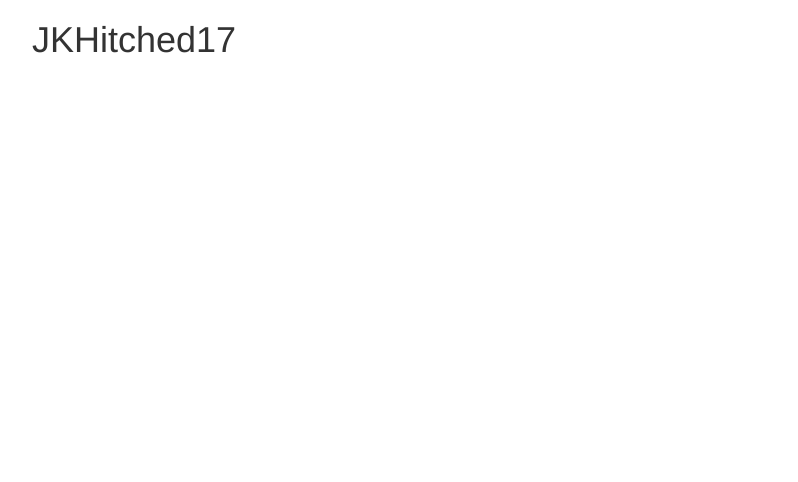
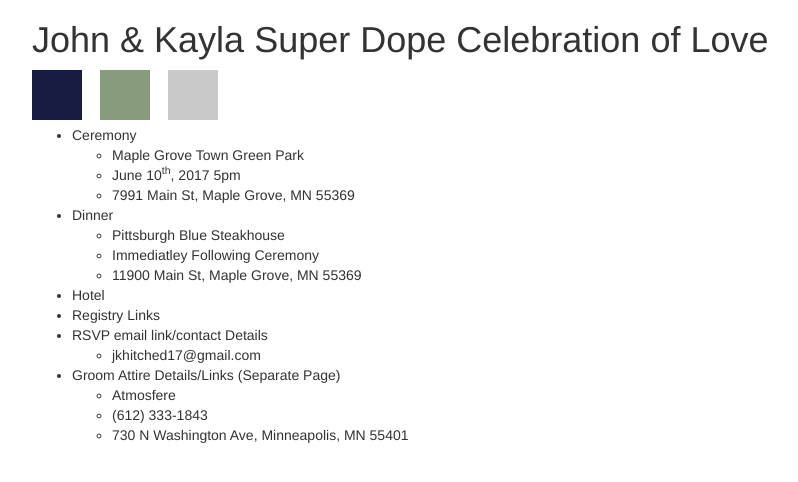
Before and after one commit to interwebslinger/jkreception, a plain HTML site: page index.html in a window 1280 px wide. Shown: the whole page, without its empty margins (38-836 px from the left). Drawn offline with nearby package versions, Linux system fonts and the light colour scheme.

Commit message:
details / favicon

```diff
--- a/index.html
+++ b/index.html
@@ -1,8 +1,10 @@
 <!DOCTYPE html>
 <html lang="en">
 <head>
-    <title>JKHitched17.com</title>
+    <title>John & Kayla | JKHitched17.com</title>
     <meta charset="utf-8" />
+    <meta name="robots" content="noindex, nofollow">
+    <link rel="icon" href="img/favicon.ico" type="image/x-icon" />
     <script>
         (function (i, s, o, g, r, a, m) {
             i['GoogleAnalyticsObject'] = r; i[r] = i[r] || function () {
@@ -17,6 +19,26 @@
     </script>
 <link rel="stylesheet" href="bootstrap/css/bootstrap.min.css" />
 <link rel="stylesheet" href="bootstrap/css/bootstrap-theme.min.css" />
+<style>
+/*Navy Blue: 191C42
+Sea Foam Green: 869B7C
+Medium/Light Grey: C9C9C9*/
+.blue{
+    background: #191C42;
+}
+.green{
+    background: #869B7C;
+}
+.gray{
+    background: #C9C9C9;
+}
+.swatch{
+    display: inline-block;
+    height: 50px;
+    width: 50px;
+    margin-right: 14px;
+}
+</style>
 </head>
 
 <body>
@@ -25,7 +47,63 @@
         <div class="row">
             <div class="col-xs-12">
 
-                <h1>JKHitched17</h1>
+                <h1>John & Kayla Super Dope Celebration of Love</h1>
+
+                <div>
+                    <div class="swatch blue"></div>
+                    <div class="swatch green"></div>
+                    <div class="swatch gray"></div>
+                </div>
+
+                <ul>
+                    <li>
+                        Ceremony
+                        <!--http://www.maplegrovemn.gov/parks-and-recreation/town-green-->
+                        <!--<iframe src="https://www.google.com/maps/embed?pb=!1m18!1m12!1m3!1d2816.2453973704887!2d-93.44408578445467!3d45.10109327909831!2m3!1f0!2f0!3f0!3m2!1i1024!2i768!4f13.1!3m3!1m2!1s0x0%3A0xa798ef4296b9f714!2sTown+Green+Park!5e0!3m2!1sen!2sus!4v1483125324989" width="600" height="450" frameborder="0" style="border:0" allowfullscreen></iframe>-->
+                        <ul>
+                            <li>Maple Grove Town Green Park</li>
+                            <li>June 10<sup>th</sup>, 2017 5pm</li>
+                            <li>7991 Main St, Maple Grove, MN 55369</li>
+                            <!--https://goo.gl/maps/gPiNxZUWaLM2-->
+                        </ul>
+                    </li>
+                    <li>
+                        Dinner
+                        <ul>
+                            <li>Pittsburgh Blue Steakhouse</li>
+                            <!--http://www.pittsburghbluesteak.com/-->
+                            <li>Immediatley Following Ceremony</li>
+                            <li>11900 Main St, Maple Grove, MN 55369</li>
+                            <!--https://goo.gl/maps/n7Bz7W4a3ut-->
+                        </ul>
+                    </li>
+                    <!--<li>
+                        Directions
+                    </li>-->
+                    <li>
+                        Hotel
+                    </li>
+                    <li>
+                        Registry Links
+                        <!--https://www.amazon.com/wedding/share/john-and-kayla-2017-->
+                    </li>
+                    <li>
+                        RSVP email link/contact Details
+                        <ul>
+                            <li>jkhitched17@gmail.com</li>
+                        </ul>
+                    </li>
+                    <li>
+                        Groom Attire Details/Links (Separate Page)
+                        <ul>
+                            <li>Atmosfere</li>
+                            <li>(612) 333-1843</li>
+                            <li>730 N Washington Ave, Minneapolis, MN 55401</li>
+                            <!--https://goo.gl/maps/dMV2YbRz5qE2-->
+                        </ul>
+                    </li>
+
+                </ul>
 
             </div>
         </div>
```
Also changed, not shown: img/favicon.ico (added), img/rheart.png (added).
